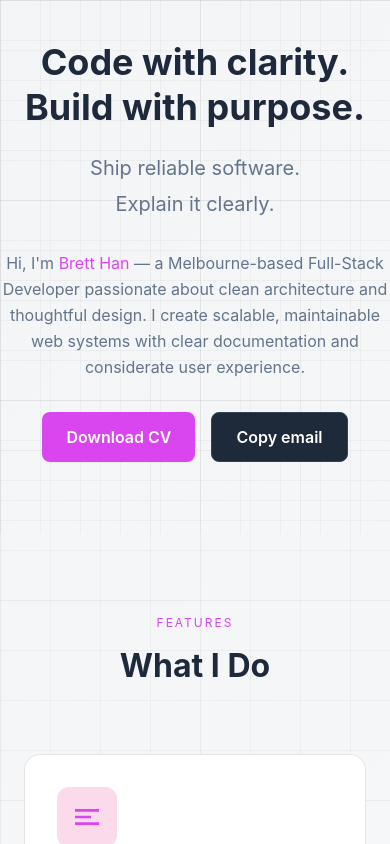
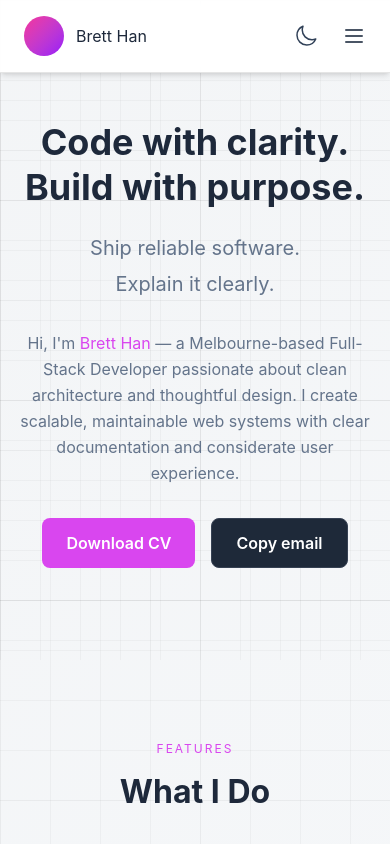
Before and after one commit to brettoak/my-personal-page, a React (Vite) app: page / in a window 390 px wide. Shown: the top 844 px of the page. Built offline with nearby package versions, Linux system fonts and the light colour scheme.

Commit message:
adjust hero section padding.

```diff
--- a/src/components/Navigation.jsx
+++ b/src/components/Navigation.jsx
@@ -1,7 +1,9 @@
-import { useEffect } from 'react'
+import { useEffect, useState } from 'react'
 import ThemeToggle from './ThemeToggle'
 
 export default function Navigation() {
+  const [isOpen, setIsOpen] = useState(false)
+
   useEffect(() => {
     // Smooth scroll for anchor links
     const handleClick = (e) => {
@@ -11,6 +13,7 @@ export default function Navigation() {
         const target = document.querySelector(anchor.getAttribute('href'))
         if (target) {
           target.scrollIntoView({ behavior: 'smooth', block: 'start' })
+          setIsOpen(false) // Close mobile menu on click
         }
       }
     }
@@ -20,12 +23,14 @@ export default function Navigation() {
   }, [])
 
   return (
-    <nav className="nav-bar fixed top-0 left-0 right-0 z-50 px-6 py-4 bg-white shadow-md hidden md:block">
+    <nav className="nav-bar fixed top-0 left-0 right-0 z-50 px-6 py-4 bg-white shadow-md">
       <div className="max-w-7xl mx-auto flex items-center justify-between">
         <div className="flex items-center gap-3">
           <div className="w-10 h-10 bg-gradient-to-br from-pink-500 to-purple-600 rounded-full"></div>
           Brett Han
         </div>
+
+        {/* Desktop Menu */}
         <div className="hidden md:flex items-center gap-6">
           <a href="#home" className="nav-link">HOME</a>
           <a href="#features" className="nav-link">FEATURES</a>
@@ -35,6 +40,36 @@ export default function Navigation() {
              <ThemeToggle />
           </div>
         </div>
+
+        {/* Mobile Menu Button */}
+        <div className="md:hidden flex items-center gap-4">
+          <ThemeToggle />
+          <button
+            onClick={() => setIsOpen(!isOpen)}
+            className="text-gray-600 dark:text-gray-300 hover:text-pink-500 focus:outline-none"
+            aria-label="Toggle menu"
+          >
+            {isOpen ? (
+              <svg className="w-6 h-6" fill="none" stroke="currentColor" viewBox="0 0 24 24">
+                <path strokeLinecap="round" strokeLinejoin="round" strokeWidth={2} d="M6 18L18 6M6 6l12 12" />
+              </svg>
+            ) : (
+              <svg className="w-6 h-6" fill="none" stroke="currentColor" viewBox="0 0 24 24">
+                <path strokeLinecap="round" strokeLinejoin="round" strokeWidth={2} d="M4 6h16M4 12h16M4 18h16" />
+              </svg>
+            )}
+          </button>
+        </div>
+      </div>
+
+      {/* Mobile Menu Dropdown */}
+      <div className={`md:hidden absolute top-full left-0 right-0 border-b border-gray-200 dark:border-gray-700 bg-white dark:bg-black/95 backdrop-blur-md transition-all duration-300 ease-in-out ${isOpen ? 'opacity-100 translate-y-0' : 'opacity-0 -translate-y-4 pointer-events-none'}`}>
+        <div className="flex flex-col px-6 py-4 space-y-4">
+          <a href="#home" className="nav-link text-lg">HOME</a>
+          <a href="#features" className="nav-link text-lg">FEATURES</a>
+          <a href="#portfolio" className="nav-link text-lg">PORTFOLIO</a>
+          <a href="#contact" className="nav-link text-lg">CONTACTS</a>
+        </div>
       </div>
     </nav>
   )
--- a/src/index.css
+++ b/src/index.css
@@ -261,6 +261,6 @@ body {
 
   .hero-section {
     min-height: auto;
-    padding: 40px 0;
+    padding: 120px 20px 60px;
   }
 }
```
